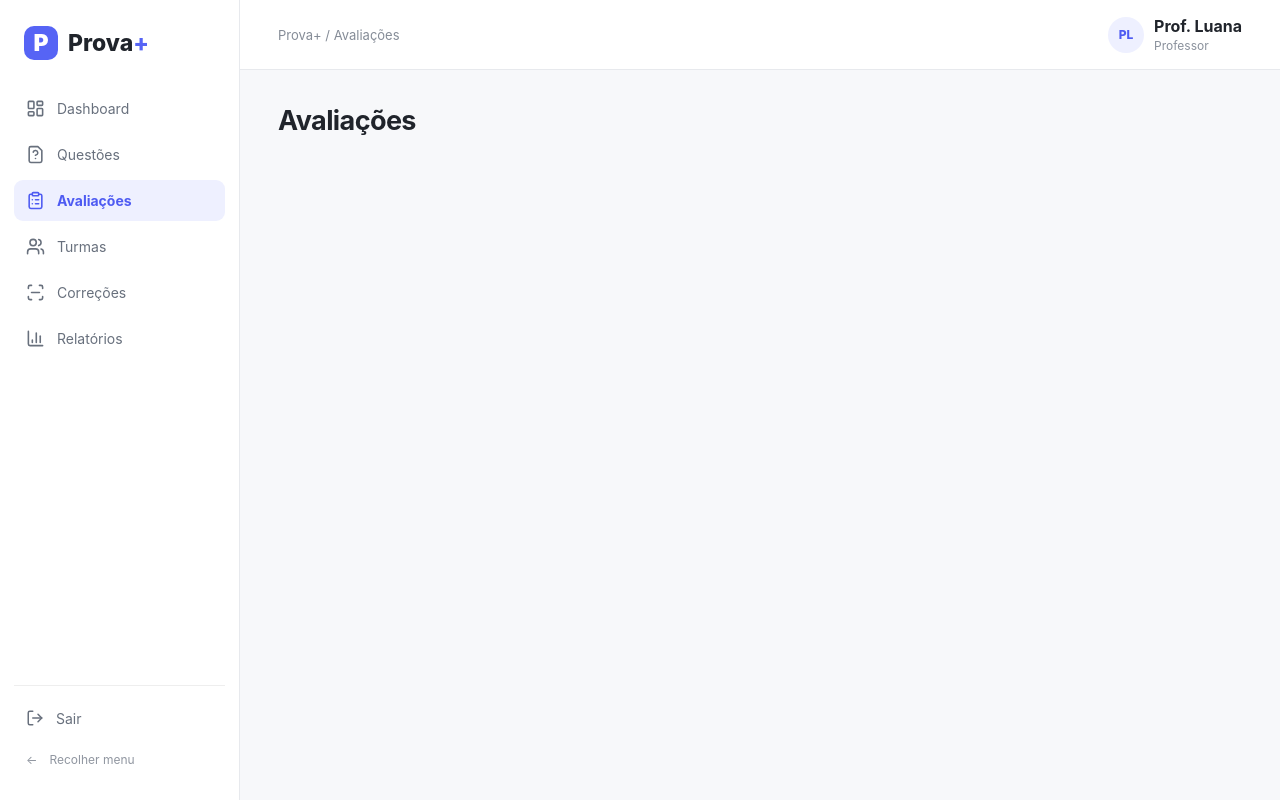
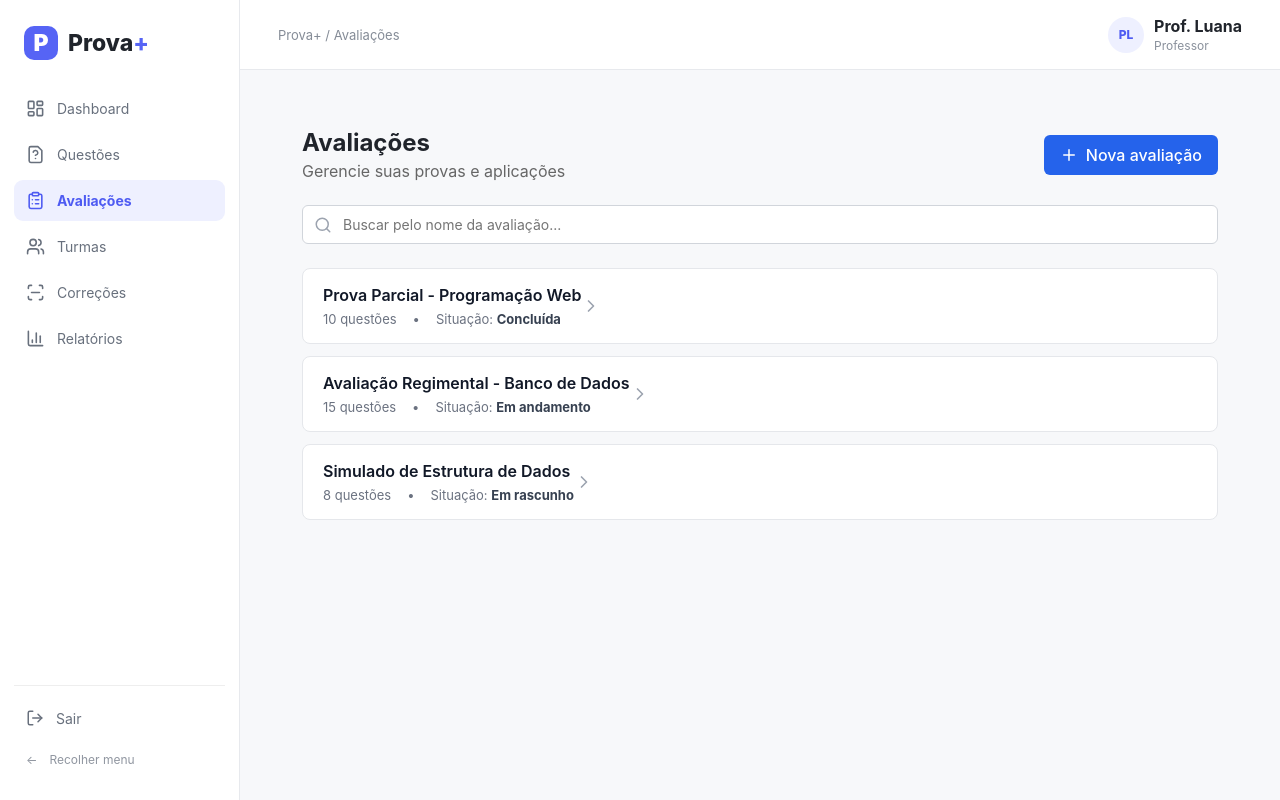
Before and after one commit to LuanaMelchioretto/Projeto-de-Software, a React (Vite) app in the folder front-end/: page /avaliacoes in a window 1280 px wide. Built offline with nearby package versions, Linux system fonts and the light colour scheme.

Commit message:
feat: implementa listagem de avaliacoes com busca e navegacao

```diff
--- a/front-end/src/pages/assessments/AssessmentsPage.jsx
+++ b/front-end/src/pages/assessments/AssessmentsPage.jsx
@@ -1,6 +1,111 @@
-import React from "react";
-import PageTitle from "../../components/page-title/PageTitle";
+import React, { useState } from 'react';
+import { useNavigate } from 'react-router-dom';
+import { Plus, Search, FileText, ChevronRight } from 'lucide-react';
+import './AssessmentsPage.css';
+
+// Dados demonstrativos embutidos para evitar erros de importação
+const avaliacoesMock = [
+  { id: '1', titulo: 'Prova Parcial - Programação Web', qtdQuestoes: 10, situacao: 'Concluída' },
+  { id: '2', titulo: 'Avaliação Regimental - Banco de Dados', qtdQuestoes: 15, situacao: 'Em andamento' },
+  { id: '3', titulo: 'Simulado de Estrutura de Dados', qtdQuestoes: 8, situacao: 'Em rascunho' },
+];
 
 export default function AssessmentsPage() {
-  return <PageTitle title="Avaliações" />;
+  const navigate = useNavigate();
+  const [searchTerm, setSearchTerm] = useState('');
+
+  // Filtra as avaliações com base na busca do usuário
+  const avaliacoesFiltradas = avaliacoesMock.filter((avaliacao) =>
+    avaliacao.titulo.toLowerCase().includes(searchTerm.toLowerCase())
+  );
+
+  return (
+    <div className="assessments-container" style={{ padding: '24px', maxWidth: '1000px', margin: '0 auto' }}>
+      {/* Cabeçalho com Título e Botão Nova Avaliação */}
+      <div style={{ display: 'flex', justifyContent: 'space-between', alignItems: 'center', marginBottom: '24px' }}>
+        <div>
+          <h1 style={{ fontSize: '24px', fontWeight: 'bold', margin: 0 }}>Avaliações</h1>
+          <p style={{ color: '#666', margin: '4px 0 0 0' }}>Gerencie suas provas e aplicações</p>
+        </div>
+        <button
+          onClick={() => navigate('/avaliacoes/nova')}
+          style={{
+            backgroundColor: '#2563eb',
+            color: '#fff',
+            border: 'none',
+            padding: '10px 16px',
+            borderRadius: '6px',
+            cursor: 'pointer',
+            display: 'flex',
+            alignItems: 'center',
+            gap: '8px',
+            fontWeight: '500'
+          }}
+        >
+          <Plus size={18} /> Nova avaliação
+        </button>
+      </div>
+
+      {/* Input de Busca */}
+      <div style={{ position: 'relative', marginBottom: '24px' }}>
+        <Search size={18} style={{ position: 'absolute', left: '12px', top: '50%', transform: 'translateY(-50%)', color: '#9ca3af' }} />
+        <input
+          type="text"
+          placeholder="Buscar pelo nome da avaliação..."
+          value={searchTerm}
+          onChange={(e) => setSearchTerm(e.target.value)}
+          style={{
+            width: '100%',
+            padding: '10px 10px 10px 40px',
+            borderRadius: '6px',
+            border: '1px solid #d1d5db',
+            fontSize: '14px',
+            boxSizing: 'border-box'
+          }}
+        />
+      </div>
+
+      {/* Lista de Avaliações / Casos Vazio */}
+      {avaliacoesMock.length === 0 ? (
+        <div style={{ textAlign: 'center', padding: '40px', backgroundColor: '#f9fafb', borderRadius: '8px', border: '1px dashed #d1d5db' }}>
+          <FileText size={48} style={{ color: '#9ca3af', marginBottom: '12px' }} />
+          <p style={{ margin: 0, color: '#4b5563', fontWeight: '500' }}>Nenhuma avaliação cadastrada.</p>
+        </div>
+      ) : avaliacoesFiltradas.length === 0 ? (
+        <div style={{ textAlign: 'center', padding: '40px', backgroundColor: '#f9fafb', borderRadius: '8px', border: '1px dashed #d1d5db' }}>
+          <Search size={48} style={{ color: '#9ca3af', marginBottom: '12px' }} />
+          <p style={{ margin: 0, color: '#4b5563', fontWeight: '500' }}>Nenhuma avaliação encontrada para essa busca.</p>
+        </div>
+      ) : (
+        <div style={{ display: 'flex', flexDirection: 'column', gap: '12px' }}>
+          {avaliacoesFiltradas.map((item) => (
+            <div
+              key={item.id}
+              onClick={() => navigate(`/avaliacoes/${item.id}`)}
+              style={{
+                display: 'flex',
+                justify: 'space-between',
+                alignItems: 'center',
+                padding: '16px 20px',
+                backgroundColor: '#fff',
+                border: '1px solid #e5e7eb',
+                borderRadius: '8px',
+                cursor: 'pointer'
+              }}
+            >
+              <div>
+                <h3 style={{ margin: '0 0 6px 0', fontSize: '16px', fontWeight: '600', color: '#111827' }}>{item.titulo}</h3>
+                <div style={{ display: 'flex', gap: '16px', fontSize: '13px', color: '#6b7280' }}>
+                  <span>{item.qtdQuestoes} questões</span>
+                  <span>•</span>
+                  <span>Situação: <strong style={{ color: '#374151' }}>{item.situacao}</strong></span>
+                </div>
+              </div>
+              <ChevronRight size={20} style={{ color: '#9ca3af' }} />
+            </div>
+          ))}
+        </div>
+      )}
+    </div>
+  );
 }
```
